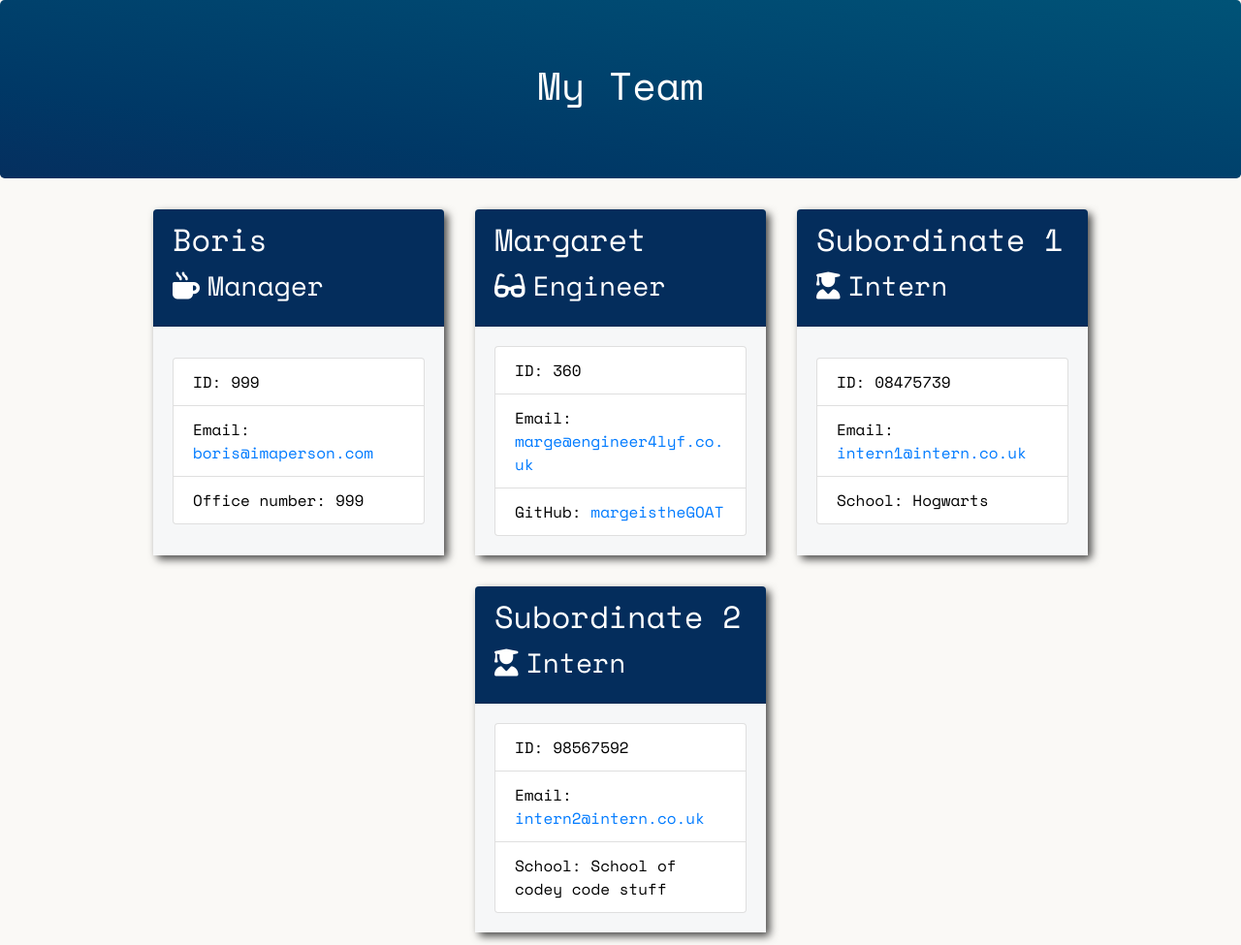
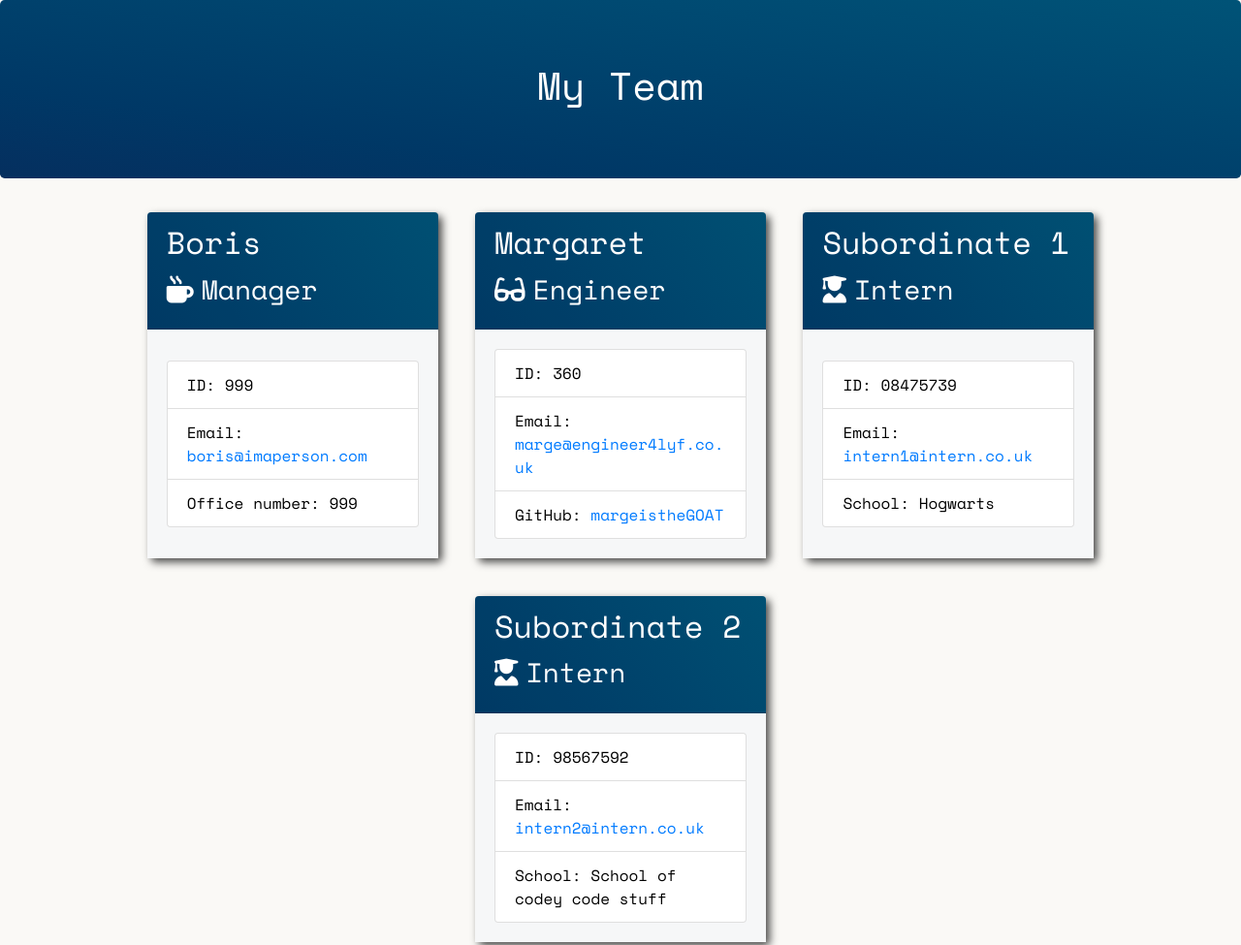
Before and after one commit to cedekpoole/team-profile-generator, a website: page output/team.html in a window 1280 px wide. Shown: the top 975 px of the page at 97% size. Drawn offline with nearby package versions, Linux system fonts and the light colour scheme.

Commit message:
add additional styling to HTML document

```diff
--- a/output/style.css
+++ b/output/style.css
@@ -1,25 +1,36 @@
 body {
   font-family: "Space Mono", sans-serif;
-  background-color: #FAF9F6;
+  background-color: #faf9f6;
 }
 
 .team-heading {
-  background-image: linear-gradient(to right top, #052f5f, #003866, #00416c, #004a72, #005377);
+  background-image: linear-gradient(
+    to right top,
+    #052f5f,
+    #003866,
+    #00416c,
+    #004a72,
+    #005377
+  );
   color: #ffffff;
 }
 
 .employee-card {
-  margin: 1em;
-  width: 90%;
+  border: none;
+  margin: 1.2em;
+  width: 80%;
   max-width: 300px;
-  min-height: 22rem;
-  background-color: #052F5F;
+  min-height: 20rem;
+  background-image: linear-gradient(
+    to right top,
+    #052f5f,
+    #003866,
+    #00416c,
+    #004a72,
+    #005377
+  );
   color: #ffffff;
-  display: flex;
-  flex-direction: column;
-  justify-content: space-between;
   box-shadow: 4px 4px 8px rgba(0, 0, 0, 0.7);
-  border: none;
 }
 
 .card-body {
@@ -34,6 +45,6 @@ body {
 }
 
 .team-area {
-    max-width: 1400px;
-    flex-wrap: wrap;
-  }
+  max-width: 1400px;
+  flex-wrap: wrap;
+}
```
